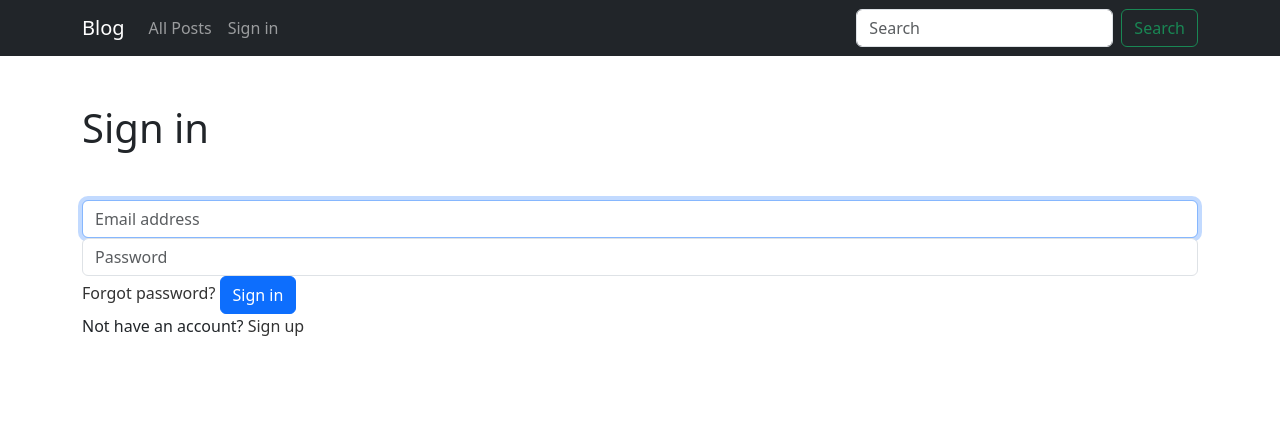
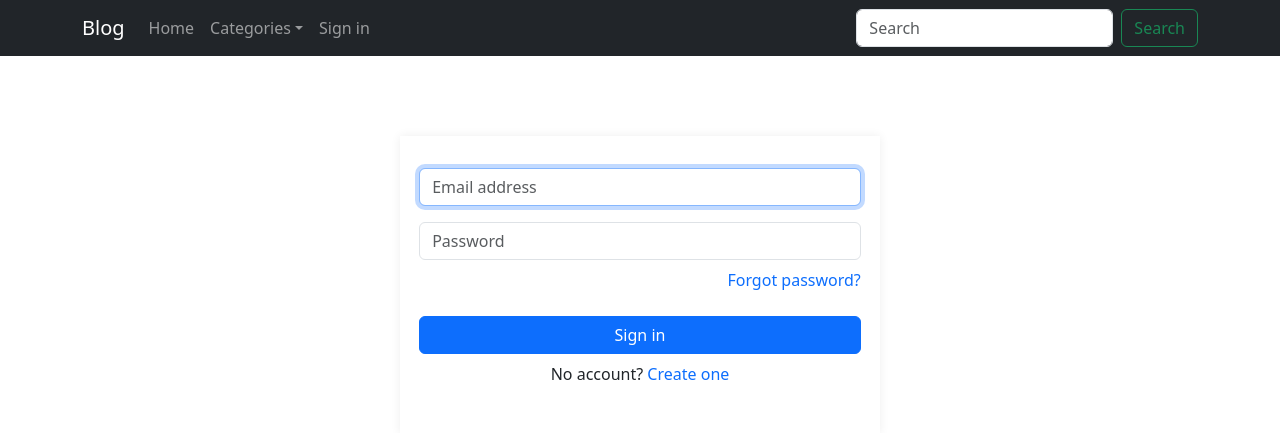
Before and after one commit to erfan-zolghadri/blog-app, a Django app: page /accounts/login/ in a window 1280 px wide. Shown: the top 433 px of the page. Run offline with Django 4.2, Linux system fonts and the light colour scheme; data comes from the database, SQL or seed files in the repository; both versions use the stored data as it was after the commit; parts of the project's set-up code (start-up, migrations or seed data) failed here and were passed over.

Commit message:
load categories in navbar

```diff
--- a/accounts/templates/accounts/login.html
+++ b/accounts/templates/accounts/login.html
@@ -8,8 +8,8 @@
     <main>
         <section>
             <div class="container">
-                <h1 class="mt-5">Sign in</h1>
-                <form action="{% url 'accounts:login' %}" method="post" class="form my-5">
+                <div class="form-wrapper">
+                    <form action="{% url 'accounts:login' %}" method="post">
                         {% csrf_token %}
 
                         {% include "includes/alert.html" %}
@@ -28,21 +28,24 @@
                             <input type="hidden" name="next" value="{{ request.GET.next }}">
                         {% endif %}
 
-                    <div>
+                        <div class="mb-3">
                             {{ form.username }}
                         </div>
-                    <div>
+                        <div class="mb-2">
                             {{ form.password }}
                         </div>
 
-                    <a href="{% url 'accounts:reset-password' %}">Forgot password?</a>
-                    <button class="btn btn-primary">Sign in</button>
+                        <div class="d-flex justify-content-end mb-4">
+                            <a href="{% url 'accounts:reset-password' %}" class="text-primary">Forgot password?</a>
+                        </div>
+                        <button class="btn btn-primary d-block w-100">Sign in</button>
 
-                    <p>
-                        Not have an account?
-                        <a href="{% url 'accounts:register-user' %}">Sign up</a>
+                        <p class="text-center mt-2">
+                            No account?
+                            <a href="{% url 'accounts:register-user' %}" class="text-primary">Create one</a>
                         </p>
                     </form>
+                </div>
             </div>
         </section>
     </main>
--- a/accounts/templates/accounts/password/change_password.html
+++ b/accounts/templates/accounts/password/change_password.html
@@ -7,7 +7,8 @@
 {% block content %}
     <main>
         <div class="container">
-            <form action="{% url 'accounts:change-password' %}" method="post" class="form mt-5">
+            <div class="form-wrapper">
+                <form action="{% url 'accounts:change-password' %}" method="post">
                     {% csrf_token %}
 
                     {% if form.non_field_errors %}
@@ -60,5 +61,6 @@
                     </button>
                 </form>
             </div>
+        </div>
     </main>
 {% endblock content %}
--- a/accounts/templates/accounts/password/reset_password_confirm.html
+++ b/accounts/templates/accounts/password/reset_password_confirm.html
@@ -7,7 +7,8 @@
 {% block content %}
     <main>
         <div class="container">
-            <form action="" method="post" class="form mt-5">
+            <div class="form-wrapper">
+                <form action="" method="post">
                     {% csrf_token %}
 
                     {% if form.non_field_errors %}
@@ -37,5 +38,6 @@
                     <button class="btn btn-primary">Chnage password</button>
                 </form>
             </div>
+        </div>
     </main>
 {% endblock content %}
--- a/accounts/templates/accounts/user_update.html
+++ b/accounts/templates/accounts/user_update.html
@@ -7,7 +7,8 @@
 {% block content %}
     <main>
         <div class="container">
-            <form action="{% url 'accounts:user-update' %}" method="post" class="form mt-5">
+            <div class="form-wrapper my-5">
+                <form action="{% url 'accounts:user-update' %}" method="post">
                     {% csrf_token %}
 
                     {% if form.non_field_errors %}
@@ -74,5 +75,6 @@
                     <button class="btn btn-primary">Submit</button>
                 </form>
             </div>
+        </div>
     </main>
 {% endblock content %}
--- /dev/null
+++ b/blog/context_processors.py
@@ -0,0 +1,7 @@
+from blog.models import Category
+
+
+def get_category_list(request):
+    categories = Category.objects.all()
+    context = {"categories": categories}
+    return context
--- a/blog/templates/blog/category_post_list.html
+++ b/blog/templates/blog/category_post_list.html
@@ -7,7 +7,7 @@
 {% block content %}
     <div class="container">
         <h1 class="mt-3">
-            {{ category.name }} Posts
+            "{{ category.name }}" Posts
         </h1>
         <section class="my-5">
             <div class="row">
--- a/blog/templates/blog/includes/post.html
+++ b/blog/templates/blog/includes/post.html
@@ -29,6 +29,6 @@
                 {% endif %}
             {% endfor %}
         </div>
-        <a href="{{ post.get_absolute_url }}" class="btn btn-primary">Read more</a>
+        <a href="{{ post.get_absolute_url }}" class="btn btn-primary d-block">Read more</a>
     </div>
 </div>
--- a/blog/templates/blog/post_create_update.html
+++ b/blog/templates/blog/post_create_update.html
@@ -11,7 +11,8 @@
 {% block content %}
     <main>
         <div class="container">
-            <form action="" method="post" class="form my-5">
+            <div class="form-wrapper form-wrapper--xlg my-5">
+                <form action="" method="post">
                     {% csrf_token %}
 
                     {% if form.non_field_errors %}
@@ -41,5 +42,6 @@
                     <button class="btn btn-primary">Submit</button>
                 </form>
             </div>
+        </div>
     </main>
 {% endblock content %}
--- a/blog/urls.py
+++ b/blog/urls.py
@@ -1,7 +1,6 @@
 from django.urls import path
 
 from blog.views import (
-    PostListView,
     CategoryPostListView,
     TagPostListView,
     UserPostListView,
@@ -38,11 +37,10 @@ urlpatterns = [
         name="search-post-list"
     ),
     path("posts/new/", PostCreateView.as_view(), name="post-create"),
-    path("posts/<slug:slug>/", PostDetailView.as_view(), name="post-detail"),
     path(
-        "posts/<slug:slug>/edit/",
-        PostUpdateView.as_view(),
-        name="post-update"
+        "posts/<slug:slug>/comments/new/",
+        CommentCreateView.as_view(),
+        name="comment-create"
     ),
     path(
         "posts/<slug:slug>/delete/",
@@ -50,11 +48,11 @@ urlpatterns = [
         name="post-delete"
     ),
     path(
-        "posts/<slug:slug>/comments/new/",
-        CommentCreateView.as_view(),
-        name="comment-create"
+        "posts/<slug:slug>/edit/",
+        PostUpdateView.as_view(),
+        name="post-update"
     ),
-    path("posts/", PostListView.as_view(), name="post-list"),
+    path("posts/<slug:slug>/", PostDetailView.as_view(), name="post-detail"),
     path(
         "tags/<slug:tag_slug>/",
         TagPostListView.as_view(),
--- a/config/settings.py
+++ b/config/settings.py
@@ -77,6 +77,7 @@ TEMPLATES = [
                 'django.template.context_processors.request',
                 'django.contrib.auth.context_processors.auth',
                 'django.contrib.messages.context_processors.messages',
+                "blog.context_processors.get_category_list",
             ],
         },
     },
--- a/core/templates/core/index.html
+++ b/core/templates/core/index.html
@@ -13,9 +13,6 @@
                     </div>
                 {% endfor %}
             </div>
-            <div class="text-center mt-3">
-                <a href="{% url 'blog:post-list' %}" class="btn btn-primary btn-lg">View more</a>
-            </div>
         </section>
 
         <section class="my-5">
@@ -27,9 +24,6 @@
                     </div>
                 {% endfor %}
             </div>
-            <div class="text-center mt-3">
-                <a href="{% url 'blog:post-list' %}" class="btn btn-primary btn-lg">View more</a>
-            </div>
         </section>
     </div>
 {% endblock content %}
--- a/static/css/styles.css
+++ b/static/css/styles.css
@@ -12,6 +12,28 @@ ul {
     list-style: none;
 }
 
+.form-wrapper {
+    max-width: 30rem;
+    padding: 2rem 1.2rem;
+    margin-top: 5rem;
+    margin-left: auto;
+    margin-right: auto;
+    /* border: 1px solid #f5f5f5; */
+    box-shadow: 0rem 0rem .6rem #eeeeee;
+}
+
+.form-wrapper--md {
+    max-width: 35rem;
+}
+
+.form-wrapper--lg {
+    max-width: 40rem;
+}
+
+.form-wrapper--xlg {
+    max-width: 50rem;
+}
+
 .form-errors {
     padding: 0;
     margin: .5rem 0;
--- a/templates/includes/navbar.html
+++ b/templates/includes/navbar.html
@@ -7,14 +7,21 @@
         <div class="collapse navbar-collapse" id="navbarSupportedContent">
             <ul class="navbar-nav me-auto mb-2 mb-lg-0">
                 <li class="nav-item">
-                    <a class="nav-link" href="{% url 'blog:post-list' %}">All Posts</a>
+                    <a class="nav-link" href="{% url 'core:index' %}">Home</a>
+                </li>
+                <li class="nav-item dropdown">
+                    <a class="nav-link dropdown-toggle" href="#" role="button" data-bs-toggle="dropdown" aria-expanded="false">Categories</a>
+                    <ul class="dropdown-menu">
+                        {% for category in categories %}
+                            <li>
+                                <a class="dropdown-item" href="{% url 'blog:category-post-list' slug=category.slug %}">
+                                    {{ category.name }}
+                                </a>
+                            </li>
+                        {% endfor %}
+                    </ul>
                 </li>
                 {% if request.user.is_authenticated %}
-                    {% if perms.blog.add_post %}
-                        <li class="nav-item">
-                            <a class="nav-link" href="{% url 'blog:post-create' %}">New Post</a>
-                        </li>
-                    {% endif %}
                     <li class="nav-item dropdown">
                         <a class="nav-link dropdown-toggle" href="#" role="button" data-bs-toggle="dropdown" aria-expanded="false">
                             {{ request.user.get_full_name }}
@@ -26,6 +33,11 @@
                             <li>
                                 <a class="dropdown-item" href="{% url 'blog:my-post-list' %}">My Posts</a>
                             </li>
+                            {% if perms.blog.add_post %}
+                                <li>
+                                    <a class="dropdown-item" href="{% url 'blog:post-create' %}">New post</a>
+                                </li>
+                            {% endif %}
                             <li>
                                 <hr class="dropdown-divider">
                             </li>
```
Also changed, not shown: accounts/templates/accounts/password/reset_password.html (+5 -2 lines), accounts/templates/accounts/registration/register_user.html (+4 -7 lines), blog/templates/blog/post_detail.html (+8 -0 lines), blog/views.py (+9 -19 lines), db.sqlite3. Lines whose indentation alone changed are shown as unchanged.
